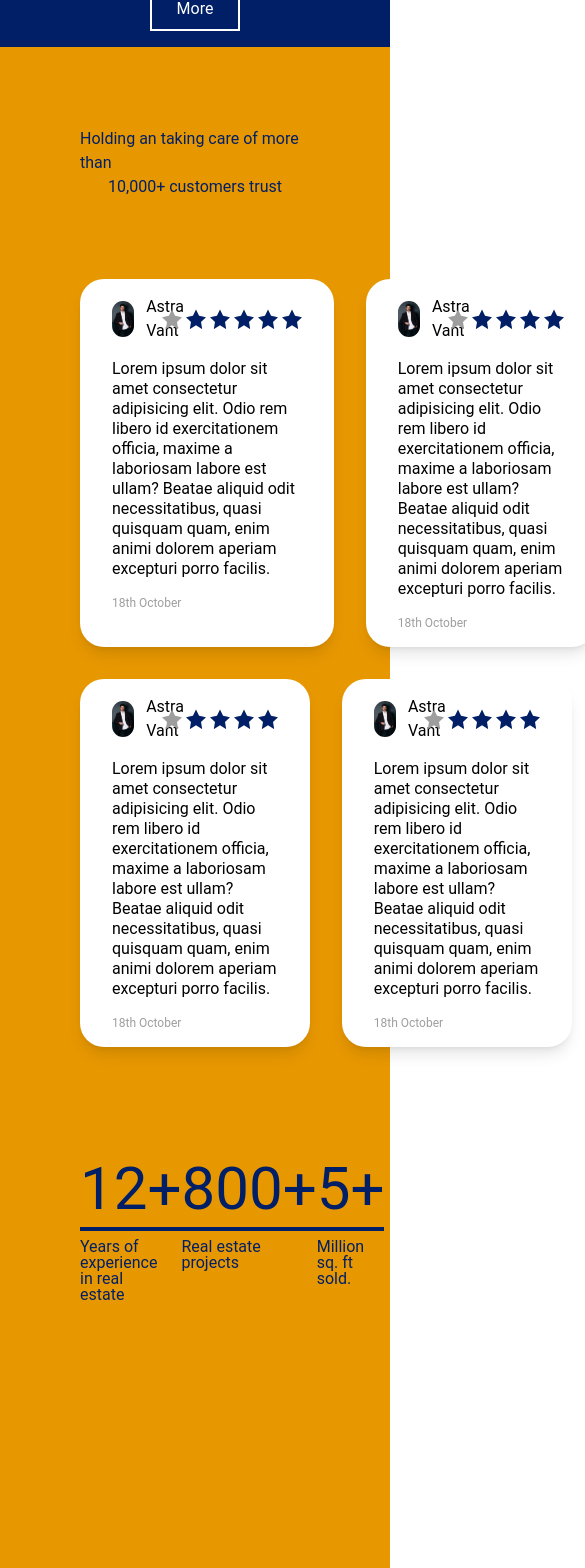
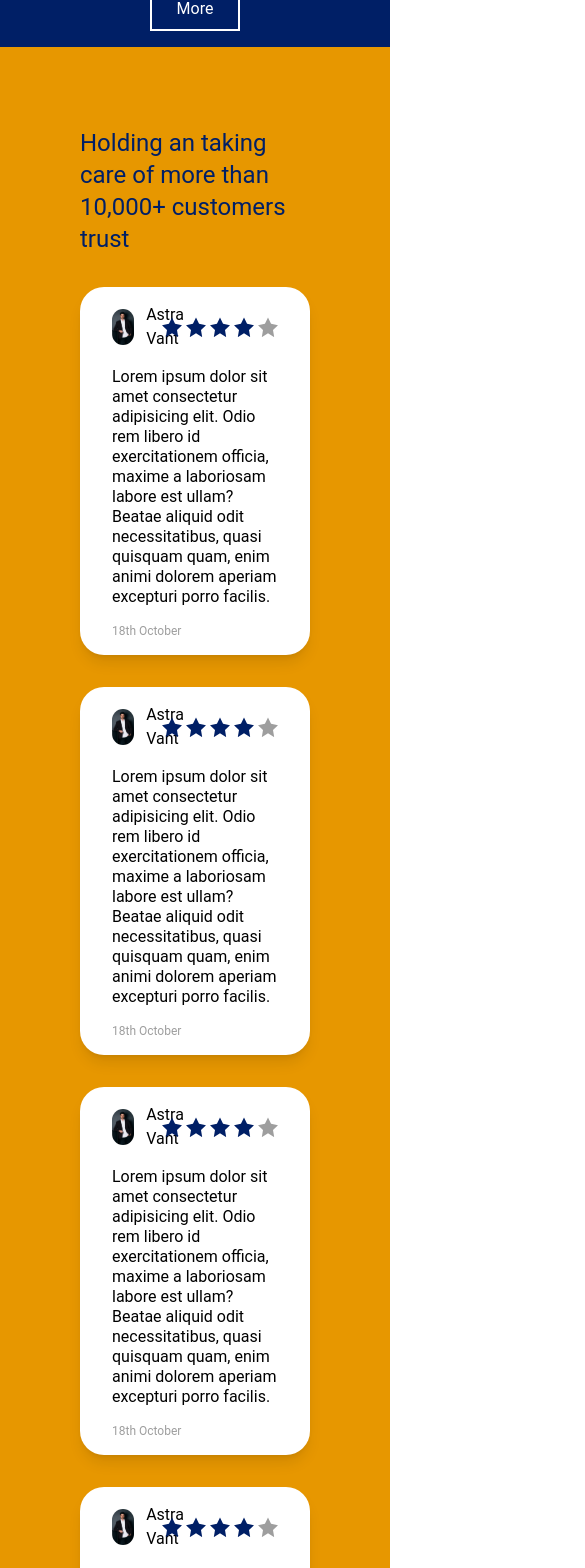
Before and after one commit to OmLanke/astravant69, a React (Vite) app: page / in a window 390 px wide. Shown: the part 4139-5707 px from the top of the page, 585 px wide, since content can reach past the window. Built offline with nearby package versions, Linux system fonts and the light colour scheme.

Commit message:
responsive testimonials

```diff
--- a/src/Components/Thrust.jsx
+++ b/src/Components/Thrust.jsx
@@ -1,127 +1,57 @@
 import React from 'react'
+
+const Card = ({ name, review, date, stars }) => {
+    return (
+        <div className="bg-white shadow-lg p-4 pl-8 pr-8 rounded-3xl gap-4 flex flex-col hover:shadow-xl">
+            <div className="flex flex-row justify-between items-center">
+                <div className="flex flex-row gap-3 items-center">
+                    <img src="charman.png" className="rounded-full w-9 h-9" alt="" />
+                    <p>{name}</p>
+                </div>
+                <div className="flex flex-row gap-1">
+                    {[...Array(stars)].map((_, i) => <svg className="text-[#001F66] w-5 h-5" xmlns="http://www.w3.org/2000/svg" fill="currentColor" viewBox="0 0 24 24"><path d="M12 .587l3.668 7.568L24 9.751l-6 5.901 1.421 8.548L12 19.412l-7.421 4.788L6 15.652 0 9.751l8.332-1.596L12 .587z" /></svg> )}
+                    {[...Array(5-stars)].map((_, i) => <svg className="text-gray-500 w-5 h-5" xmlns="http://www.w3.org/2000/svg" fill="currentColor" viewBox="0 0 24 24"><path d="M12 .587l3.668 7.568L24 9.751l-6 5.901 1.421 8.548L12 19.412l-7.421 4.788L6 15.652 0 9.751l8.332-1.596L12 .587z" /></svg> )}
+                </div>
+            </div>
+            <div className="leading-tight">
+                <p>{review}</p>
+            </div>
+            <p className="text-gray-500 text-xs">
+                {date}
+            </p>
+        </div>
+    )
+}
+
+const Highlight = ({t1, t2}) => {
+    return (
+        <div className="flex flex-col gap-2">
+                <p className='text-6xl'>{t1}</p>
+                <div className="h-1 w-full bg-[#001F66]"></div>
+                <p className='w-2/3 leading-none'>{t2}</p>
+            </div>
+    )
+}
 
 const Thrust = () => {
     return (
         <>
-            <div className="flex flex-col justify-between bg-[#E79700] pb-96 w-full p-20">
-                <div className="mx-auto flex flex-col items-center justify-center lg:text-6xl text-[#001F66]">
+            <div className="flex flex-col justify-between bg-[#E79700] w-full p-20">
+                <div className="mx-auto flex flex-col items-center justify-center text-2xl md:text-4xl xl:text-6xl text-[#001F66]">
                     <p>Holding an taking care of more than</p>
                     <p>10,000+ customers trust</p>
                 </div>
-                <div className="flex flex-col mt-20 gap-8">
-                    <div className="flex flex-row gap-8">
-                        <div className="bg-white shadow-lg p-4 pl-8 pr-8 rounded-3xl gap-4 flex flex-col hover:shadow-xl">
-                            <div className="flex flex-row justify-between items-center">
-                                <div className="flex flex-row gap-3 items-center">
-                                    <img src="charman.png" className="rounded-full w-9 h-9" alt="" />
-                                    <p>Astra Vant</p>
-                                </div>
-                                <div className="flex flex-row gap-1">
-                                    <svg className="text-gray-500 w-5 h-5" xmlns="http://www.w3.org/2000/svg" fill="currentColor" viewBox="0 0 24 24"><path d="M12 .587l3.668 7.568L24 9.751l-6 5.901 1.421 8.548L12 19.412l-7.421 4.788L6 15.652 0 9.751l8.332-1.596L12 .587z" /></svg>
-                                    <svg className="text-[#001F66] w-5 h-5" xmlns="http://www.w3.org/2000/svg" fill="currentColor" viewBox="0 0 24 24"><path d="M12 .587l3.668 7.568L24 9.751l-6 5.901 1.421 8.548L12 19.412l-7.421 4.788L6 15.652 0 9.751l8.332-1.596L12 .587z" /></svg>
-                                    <svg className="text-[#001F66] w-5 h-5" xmlns="http://www.w3.org/2000/svg" fill="currentColor" viewBox="0 0 24 24"><path d="M12 .587l3.668 7.568L24 9.751l-6 5.901 1.421 8.548L12 19.412l-7.421 4.788L6 15.652 0 9.751l8.332-1.596L12 .587z" /></svg>
-                                    <svg className="text-[#001F66] w-5 h-5" xmlns="http://www.w3.org/2000/svg" fill="currentColor" viewBox="0 0 24 24"><path d="M12 .587l3.668 7.568L24 9.751l-6 5.901 1.421 8.548L12 19.412l-7.421 4.788L6 15.652 0 9.751l8.332-1.596L12 .587z" /></svg>
-                                    <svg className="text-[#001F66] w-5 h-5" xmlns="http://www.w3.org/2000/svg" fill="currentColor" viewBox="0 0 24 24"><path d="M12 .587l3.668 7.568L24 9.751l-6 5.901 1.421 8.548L12 19.412l-7.421 4.788L6 15.652 0 9.751l8.332-1.596L12 .587z" /></svg>
-                                    <svg className="text-[#001F66] w-5 h-5" xmlns="http://www.w3.org/2000/svg" fill="currentColor" viewBox="0 0 24 24"><path d="M12 .587l3.668 7.568L24 9.751l-6 5.901 1.421 8.548L12 19.412l-7.421 4.788L6 15.652 0 9.751l8.332-1.596L12 .587z" /></svg>
-                                </div>
-                            </div>
-                            <div className="leading-tight">
-                                <p>Lorem ipsum dolor sit amet consectetur adipisicing elit. Odio rem libero id exercitationem officia, maxime a laboriosam labore est ullam? Beatae aliquid odit necessitatibus, quasi quisquam quam, enim animi dolorem aperiam excepturi porro facilis.</p>
-                            </div>
-                            <p className="text-gray-500 text-xs">
-                                18th October
-                            </p>
-                        </div>
-                        <div className="bg-white shadow-lg  p-4 pl-8 pr-8 rounded-3xl gap-4 flex flex-col hover:shadow-xl">
-                            <div className="flex flex-row justify-between items-center">
-                                <div className="flex flex-row gap-3 items-center">
-                                    <img src="charman.png" className='rounded-full w-9 h-9' alt="" />
-                                    <p>Astra Vant</p>
-                                </div>
-                                <div className="flex flex-row gap-1">
-                                    <svg className="text-gray-500 w-5 h-5" xmlns="http://www.w3.org/2000/svg" fill="currentColor" viewBox="0 0 24 24"><path d="M12 .587l3.668 7.568L24 9.751l-6 5.901 1.421 8.548L12 19.412l-7.421 4.788L6 15.652 0 9.751l8.332-1.596L12 .587z" /></svg>
-                                    <svg className="text-[#001F66] w-5 h-5" xmlns="http://www.w3.org/2000/svg" fill="currentColor" viewBox="0 0 24 24"><path d="M12 .587l3.668 7.568L24 9.751l-6 5.901 1.421 8.548L12 19.412l-7.421 4.788L6 15.652 0 9.751l8.332-1.596L12 .587z" /></svg>
-                                    <svg className="text-[#001F66] w-5 h-5" xmlns="http://www.w3.org/2000/svg" fill="currentColor" viewBox="0 0 24 24"><path d="M12 .587l3.668 7.568L24 9.751l-6 5.901 1.421 8.548L12 19.412l-7.421 4.788L6 15.652 0 9.751l8.332-1.596L12 .587z" /></svg>
-                                    <svg className="text-[#001F66] w-5 h-5" xmlns="http://www.w3.org/2000/svg" fill="currentColor" viewBox="0 0 24 24"><path d="M12 .587l3.668 7.568L24 9.751l-6 5.901 1.421 8.548L12 19.412l-7.421 4.788L6 15.652 0 9.751l8.332-1.596L12 .587z" /></svg>
-                                    <svg className="text-[#001F66] w-5 h-5" xmlns="http://www.w3.org/2000/svg" fill="currentColor" viewBox="0 0 24 24"><path d="M12 .587l3.668 7.568L24 9.751l-6 5.901 1.421 8.548L12 19.412l-7.421 4.788L6 15.652 0 9.751l8.332-1.596L12 .587z" /></svg>
-
-                                </div>
-                            </div>
-                            <div className="leading-tight">
-                                <p>Lorem ipsum dolor sit amet consectetur adipisicing elit. Odio rem libero id exercitationem officia, maxime a laboriosam labore est ullam? Beatae aliquid odit necessitatibus, quasi quisquam quam, enim animi dolorem aperiam excepturi porro facilis.</p>
-                            </div>
-                            <p className='text-gray-500 text-xs'>
-                                18th October
-                            </p>
-                        </div>
-
-                    </div>
-                    <div className="flex flex-row gap-8">
-                        <div className="bg-white shadow-lg p-4 pl-8 pr-8 rounded-3xl gap-4 flex flex-col hover:shadow-xl">
-                            <div className="flex flex-row justify-between items-center">
-                                <div className="flex flex-row gap-3 items-center">
-                                    <img src="charman.png" className='rounded-full w-9 h-9' alt="" />
-                                    <p>Astra Vant</p>
-                                </div>
-                                <div className="flex flex-row gap-1">
-                                    <svg className="text-gray-500 w-5 h-5" xmlns="http://www.w3.org/2000/svg" fill="currentColor" viewBox="0 0 24 24"><path d="M12 .587l3.668 7.568L24 9.751l-6 5.901 1.421 8.548L12 19.412l-7.421 4.788L6 15.652 0 9.751l8.332-1.596L12 .587z" /></svg>
-                                    <svg className="text-[#001F66] w-5 h-5" xmlns="http://www.w3.org/2000/svg" fill="currentColor" viewBox="0 0 24 24"><path d="M12 .587l3.668 7.568L24 9.751l-6 5.901 1.421 8.548L12 19.412l-7.421 4.788L6 15.652 0 9.751l8.332-1.596L12 .587z" /></svg>
-                                    <svg className="text-[#001F66] w-5 h-5" xmlns="http://www.w3.org/2000/svg" fill="currentColor" viewBox="0 0 24 24"><path d="M12 .587l3.668 7.568L24 9.751l-6 5.901 1.421 8.548L12 19.412l-7.421 4.788L6 15.652 0 9.751l8.332-1.596L12 .587z" /></svg>
-                                    <svg className="text-[#001F66] w-5 h-5" xmlns="http://www.w3.org/2000/svg" fill="currentColor" viewBox="0 0 24 24"><path d="M12 .587l3.668 7.568L24 9.751l-6 5.901 1.421 8.548L12 19.412l-7.421 4.788L6 15.652 0 9.751l8.332-1.596L12 .587z" /></svg>
-                                    <svg className="text-[#001F66] w-5 h-5" xmlns="http://www.w3.org/2000/svg" fill="currentColor" viewBox="0 0 24 24"><path d="M12 .587l3.668 7.568L24 9.751l-6 5.901 1.421 8.548L12 19.412l-7.421 4.788L6 15.652 0 9.751l8.332-1.596L12 .587z" /></svg>
-
-                                </div>
-                            </div>
-                            <div className="leading-tight">
-                                <p>Lorem ipsum dolor sit amet consectetur adipisicing elit. Odio rem libero id exercitationem officia, maxime a laboriosam labore est ullam? Beatae aliquid odit necessitatibus, quasi quisquam quam, enim animi dolorem aperiam excepturi porro facilis.</p>
-                            </div>
-                            <p className='text-gray-500 text-xs'>
-                                18th October
-                            </p>
-                        </div>
-                        <div className="bg-white shadow-lg  p-4 pl-8 pr-8 rounded-3xl gap-4 flex flex-col hover:shadow-xl">
-                            <div className="flex flex-row justify-between items-center">
-                                <div className="flex flex-row gap-3 items-center">
-                                    <img src="charman.png" className='rounded-full w-9 h-9' alt="" />
-                                    <p>Astra Vant</p>
-                                </div>
-                                <div className="flex flex-row gap-1">
-                                    <svg className="text-gray-500 w-5 h-5" xmlns="http://www.w3.org/2000/svg" fill="currentColor" viewBox="0 0 24 24"><path d="M12 .587l3.668 7.568L24 9.751l-6 5.901 1.421 8.548L12 19.412l-7.421 4.788L6 15.652 0 9.751l8.332-1.596L12 .587z" /></svg>
-                                    <svg className="text-[#001F66] w-5 h-5" xmlns="http://www.w3.org/2000/svg" fill="currentColor" viewBox="0 0 24 24"><path d="M12 .587l3.668 7.568L24 9.751l-6 5.901 1.421 8.548L12 19.412l-7.421 4.788L6 15.652 0 9.751l8.332-1.596L12 .587z" /></svg>
-                                    <svg className="text-[#001F66] w-5 h-5" xmlns="http://www.w3.org/2000/svg" fill="currentColor" viewBox="0 0 24 24"><path d="M12 .587l3.668 7.568L24 9.751l-6 5.901 1.421 8.548L12 19.412l-7.421 4.788L6 15.652 0 9.751l8.332-1.596L12 .587z" /></svg>
-                                    <svg className="text-[#001F66] w-5 h-5" xmlns="http://www.w3.org/2000/svg" fill="currentColor" viewBox="0 0 24 24"><path d="M12 .587l3.668 7.568L24 9.751l-6 5.901 1.421 8.548L12 19.412l-7.421 4.788L6 15.652 0 9.751l8.332-1.596L12 .587z" /></svg>
-                                    <svg className="text-[#001F66] w-5 h-5" xmlns="http://www.w3.org/2000/svg" fill="currentColor" viewBox="0 0 24 24"><path d="M12 .587l3.668 7.568L24 9.751l-6 5.901 1.421 8.548L12 19.412l-7.421 4.788L6 15.652 0 9.751l8.332-1.596L12 .587z" /></svg>
-
-                                </div>
-                            </div>
-                            <div className="leading-tight">
-                                <p>Lorem ipsum dolor sit amet consectetur adipisicing elit. Odio rem libero id exercitationem officia, maxime a laboriosam labore est ullam? Beatae aliquid odit necessitatibus, quasi quisquam quam, enim animi dolorem aperiam excepturi porro facilis.</p>
-                            </div>
-                            <p className='text-gray-500 text-xs'>
-                                18th October
-                            </p>
-                        </div>
-
-                    </div>
-
+                <div className="grid grid-cols-1 md:grid-cols-2 py-8 gap-8">
+                    <Card name="Astra Vant" review="Lorem ipsum dolor sit amet consectetur adipisicing elit. Odio rem libero id exercitationem officia, maxime a laboriosam labore est ullam? Beatae aliquid odit necessitatibus, quasi quisquam quam, enim animi dolorem aperiam excepturi porro facilis." date="18th October" stars={4} />
+                    <Card name="Astra Vant" review="Lorem ipsum dolor sit amet consectetur adipisicing elit. Odio rem libero id exercitationem officia, maxime a laboriosam labore est ullam? Beatae aliquid odit necessitatibus, quasi quisquam quam, enim animi dolorem aperiam excepturi porro facilis." date="18th October" stars={4} />
+                    <Card name="Astra Vant" review="Lorem ipsum dolor sit amet consectetur adipisicing elit. Odio rem libero id exercitationem officia, maxime a laboriosam labore est ullam? Beatae aliquid odit necessitatibus, quasi quisquam quam, enim animi dolorem aperiam excepturi porro facilis." date="18th October" stars={4} />
+                    <Card name="Astra Vant" review="Lorem ipsum dolor sit amet consectetur adipisicing elit. Odio rem libero id exercitationem officia, maxime a laboriosam labore est ullam? Beatae aliquid odit necessitatibus, quasi quisquam quam, enim animi dolorem aperiam excepturi porro facilis." date="18th October" stars={4} />
                 </div>
 
-                <div className="flex flex-row mt-28 text-[#001F66] justify-between">
-                    <div className="flex flex-col gap-2">
-                        <p className='text-6xl'>12+</p>
-                        <div className="h-1 w-full bg-[#001F66]"></div>
-                        <p className='w-2/3 leading-none'>Years of experience in real estate</p>
-                    </div>
-                    <div className="flex flex-col gap-2">
-                        <p className='text-6xl'>800+</p>
-                        <div className="h-1 w-full bg-[#001F66]"></div>
-                        <p className='w-3/4 leading-none'>Real estate projects</p>
-                    </div>
-                    <div className="flex flex-col gap-2">
-                        <p className='text-6xl'>5+</p>
-                        <div className="h-1 w-full bg-[#001F66]"></div>
-                        <p className='w-3/4 leading-none'>Million sq. ft sold.</p>
-                    </div>
+                <div className="flex flex-col md:flex-row my-8 text-[#001F66] justify-between">
+                    <Highlight t1="12+" t2="Years of experience in real estate" />
+                    <Highlight t1="800+" t2="Real estate projects" />
+                    <Highlight t1="5+" t2="Million sq. ft sold." />
                 </div>
 
             </div>
```
